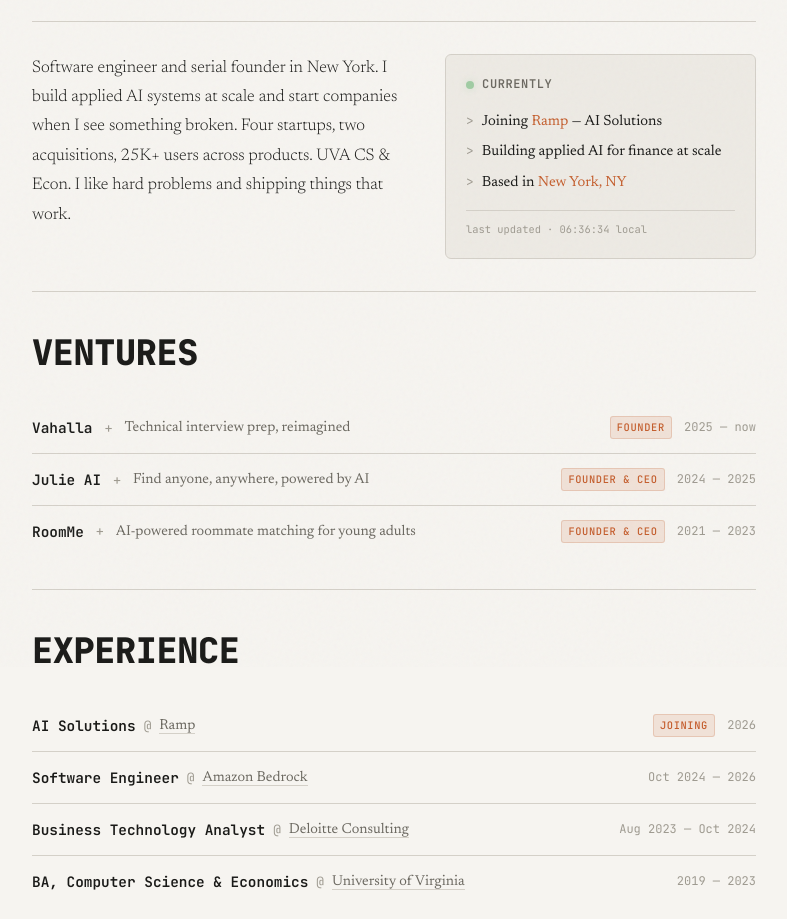
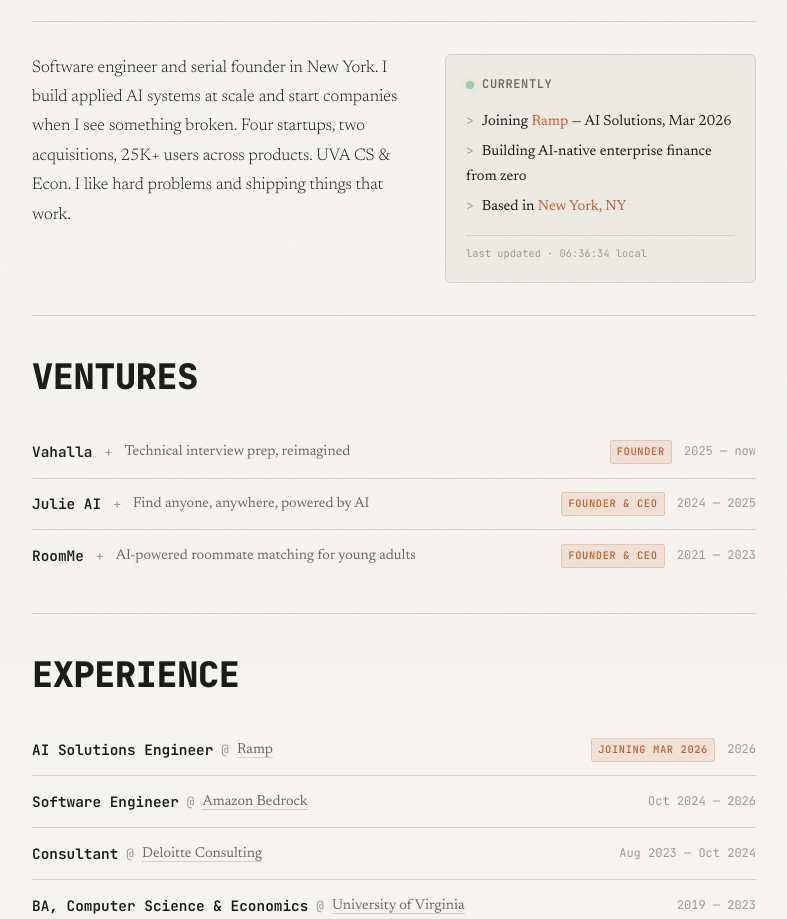
Before and after one commit to seboliver16/seboliver16.github.io, a plain HTML site: page index.html in a window 1280 px wide. Shown: the part 133-1052 px from the top of the page, without its empty margins (246-1033 px from the left). Drawn offline with Linux system fonts and the light colour scheme.

Commit message:
Fix Ramp description: FDE motion, real details, Consultant at Deloitte

```diff
--- a/index.html
+++ b/index.html
@@ -68,8 +68,8 @@
             <span class="status-label">Currently</span>
           </div>
           <ul class="status-list">
-            <li>Joining <a href="https://ramp.com" target="_blank">Ramp</a> &mdash; AI Solutions</li>
-            <li>Building applied AI for finance at scale</li>
+            <li>Joining <a href="https://ramp.com" target="_blank">Ramp</a> &mdash; AI Solutions, Mar 2026</li>
+            <li>Building AI-native enterprise finance from zero</li>
             <li>Based in <span class="accent">New York, NY</span></li>
           </ul>
           <div class="status-timestamp" id="statusTime"></div>
@@ -155,17 +155,17 @@
         <div class="entry" data-expandable>
           <div class="entry-row">
             <div class="entry-left">
-              <span class="entry-name">AI Solutions</span>
+              <span class="entry-name">AI Solutions Engineer</span>
               <span class="entry-at">@</span>
               <span class="entry-desc"><a href="https://ramp.com" target="_blank">Ramp</a></span>
             </div>
             <div class="entry-right">
-              <span class="entry-tag">joining</span>
+              <span class="entry-tag">joining mar 2026</span>
               <span class="entry-date">2026</span>
             </div>
           </div>
           <div class="entry-detail">
-            <p>Scaling Ramp's applied AI effort &mdash; building what Palantir does, but for finance. AI agents for controllers, self-maintaining codebases, and intelligent automation across $100B+ in annualized spend for 50K+ companies. Ramp is a $32B fintech named Fast Company's Most Innovative in Finance.</p>
+            <p>New team, new org, building from zero. Ramp's AI Solutions team ("Foundry") is the Palantir FDE motion for finance &mdash; AI agents for enterprise finance teams, hands-on client work with companies like Airbnb, SpaceX, Robinhood, Groq, Cursor, and Twilio. Targeting $10M ARR by EOY 2026. Ramp is a $32B fintech, $1B+ ARR growing 100% YoY, FCF-positive, 60K+ customers. Named Fast Company's Most Innovative in Finance. Likely IPO 2027&ndash;2028.</p>
           </div>
         </div>
 
@@ -188,7 +188,7 @@
         <div class="entry" data-expandable>
           <div class="entry-row">
             <div class="entry-left">
-              <span class="entry-name">Business Technology Analyst</span>
+              <span class="entry-name">Consultant</span>
               <span class="entry-at">@</span>
               <span class="entry-desc"><a href="https://www.deloitte.com" target="_blank">Deloitte Consulting</a></span>
             </div>
```
